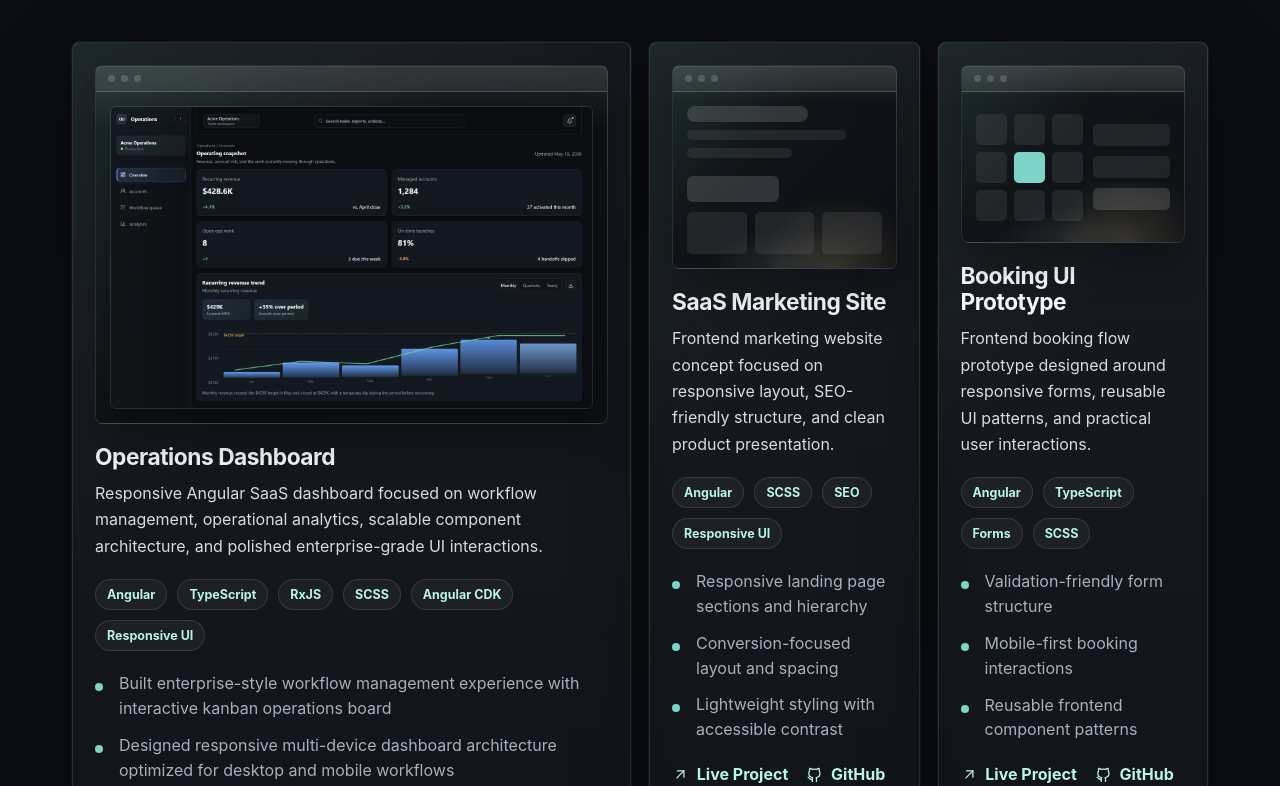
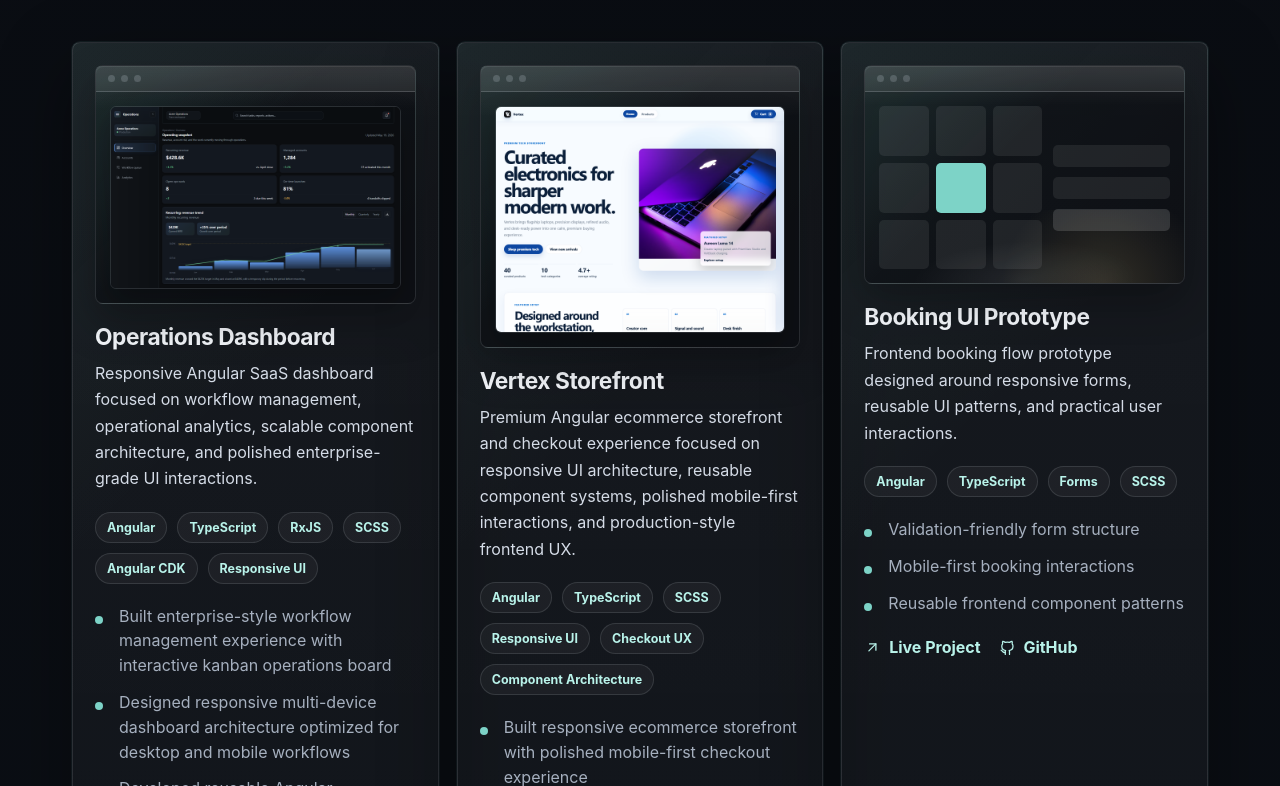
Before and after one commit to AlexHorodnic/alexhorodnic-com, an Angular app: page / in a window 1280 px wide. Shown: the part 1774-2560 px from the top of the page. Built offline with nearby package versions, Linux system fonts and the light colour scheme.

Commit message:
feat: showcase Vertex storefront project

```diff
--- a/src/app/components/sections/projects/projects.component.scss
+++ b/src/app/components/sections/projects/projects.component.scss
@@ -12,10 +12,6 @@
 
 @media (min-width: 1040px) {
   .project-grid {
-    grid-template-columns: repeat(4, minmax(0, 1fr));
-  }
-
-  app-project-card:first-child {
-    grid-column: span 2;
+    grid-template-columns: repeat(3, minmax(0, 1fr));
   }
 }
--- a/src/app/data/portfolio.data.ts
+++ b/src/app/data/portfolio.data.ts
@@ -168,18 +168,28 @@ export const portfolioData: PortfolioData = {
       githubLabel: 'View Source',
     },
     {
-      title: 'SaaS Marketing Site',
+      title: 'Vertex Storefront',
       description:
-        'Frontend marketing website concept focused on responsive layout, SEO-friendly structure, and clean product presentation.',
+        'Premium Angular ecommerce storefront and checkout experience focused on responsive UI architecture, reusable component systems, polished mobile-first interactions, and production-style frontend UX.',
       preview: 'marketing',
-      techStack: ['Angular', 'SCSS', 'SEO', 'Responsive UI'],
+      previewImages: [
+        {
+          src: '/featured-projects/vertex-storefront/overview.png',
+          alt: 'Vertex Storefront ecommerce homepage screenshot',
+        },
+      ],
+      techStack: ['Angular', 'TypeScript', 'SCSS', 'Responsive UI', 'Checkout UX', 'Component Architecture'],
       highlights: [
-        'Responsive landing page sections and hierarchy',
-        'Conversion-focused layout and spacing',
-        'Lightweight styling with accessible contrast',
+        'Built responsive ecommerce storefront with polished mobile-first checkout experience',
+        'Implemented multi-step checkout flow with validation, local persistence, and animated UI states',
+        'Designed premium cart interactions, order summaries, and responsive product browsing flows',
+        'Crafted reusable Angular standalone component architecture with scalable frontend patterns',
+        'Focused heavily on responsive spacing, accessibility, UI consistency, and modern ecommerce UX polish',
       ],
-      liveUrl: 'https://example.com',
-      githubUrl: 'https://github.com/alexhorodnic/saas-marketing-site',
+      liveUrl: 'https://vertex-storefront.alexhorodnic.com/',
+      liveLabel: 'Live Storefront',
+      githubUrl: 'https://github.com/AlexHorodnic/vertex-storefront',
+      githubLabel: 'View Source',
     },
     {
       title: 'Booking UI Prototype',
--- a/src/styles.scss
+++ b/src/styles.scss
@@ -229,9 +229,10 @@ p {
 h1 {
   max-width: 920px;
   margin-bottom: 10px;
-  font-size: clamp(3.35rem, 13vw, 6.75rem);
+  font-size: clamp(2.9rem, 13vw, 6.75rem);
   line-height: 0.95;
   letter-spacing: 0;
+  overflow-wrap: break-word;
 }
 
 h2 {
@@ -240,6 +241,7 @@ h2 {
   font-size: clamp(2rem, 7vw, 4.2rem);
   line-height: 1;
   letter-spacing: 0;
+  overflow-wrap: break-word;
 }
 
 h3 {
@@ -338,6 +340,12 @@ li {
   gap: 28px;
 }
 
+.section-grid > *,
+.project-grid > *,
+.hero-grid > * {
+  min-width: 0;
+}
+
 .check-list {
   display: grid;
   gap: 10px;
```
Also changed, not shown: public/featured-projects/vertex-storefront/overview.png (added), 1 other file (tests, documents, lock files or other folders).
